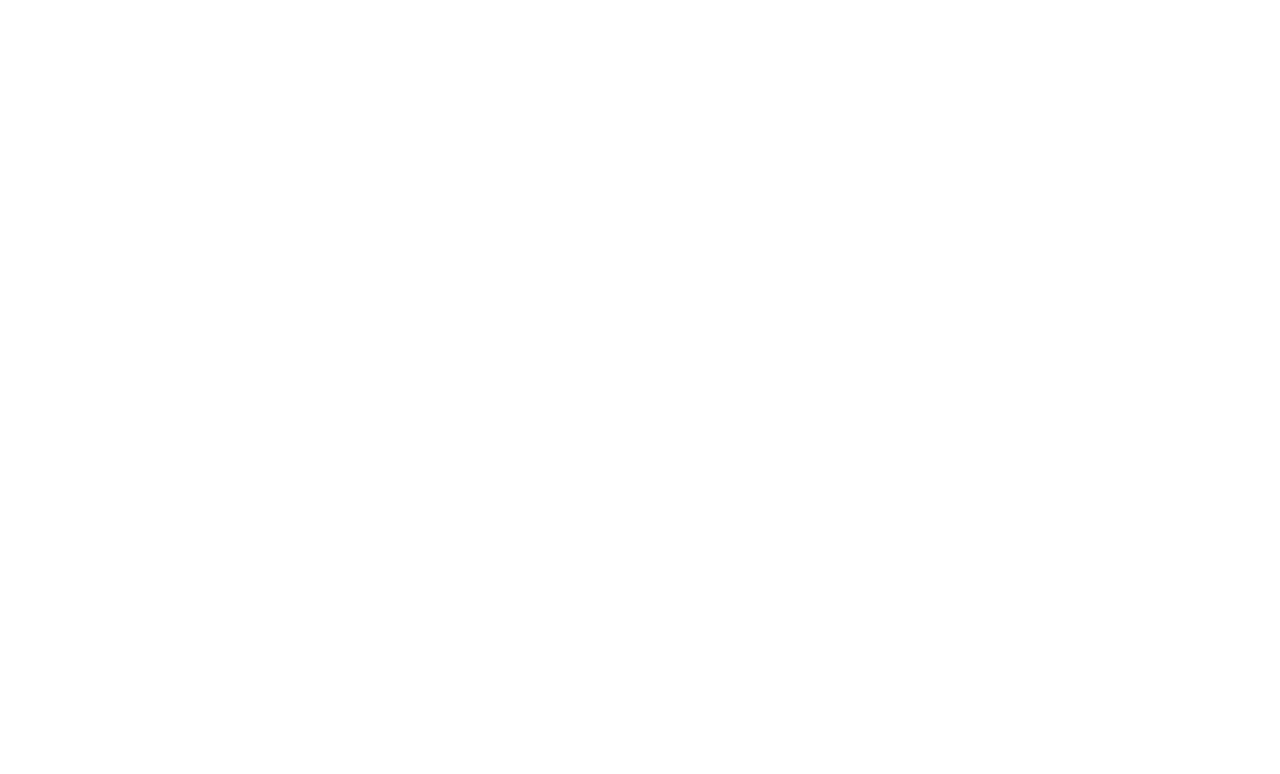
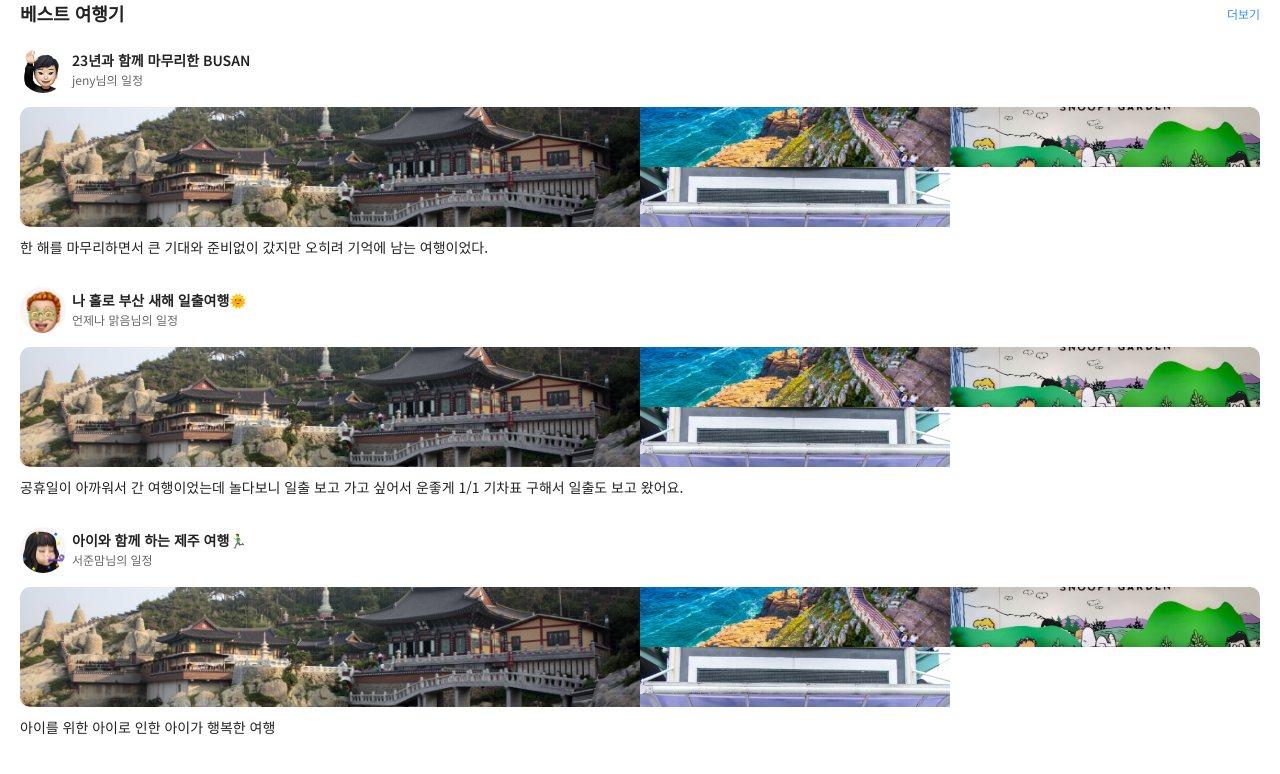
Before and after one commit to TeamC-Triple/team-c-triple, a React (Create React App) app: page /home2 in a window 1280 px wide. Before the commit this address had no page. Shown: the top 774 px of the page. Built offline with nearby package versions, Linux system fonts and the light colour scheme.

Commit message:
Travelog Start

```diff
--- a/src/App.js
+++ b/src/App.js
@@ -3,6 +3,7 @@
 
 import './App.css';
 import Home from './pages/Home.js';
+import Home2 from './pages/Home2.js';
 import dummyTouristSpots from './api/data_TouristSpots.js';
 import dummyTravelog from './api/data_Travelog.js';
 
@@ -12,10 +13,11 @@
 function App() {
   return (
     <SpotsDataContext.Provider value={dummyTouristSpots}>
-        <TravelogContext.Provider value={dummyTravelog}>
+        <TravelogContext.Provider value={dummyTravelog} >
             <BrowserRouter>
                 <div className="App">
                     <Routes>
+                        <Route path='/home2' element={<Home2 />} />
                         <Route path='/' element={<Home />} />
                     </Routes>
                 </div>
--- a/src/home_subcomp/TravelogFeed.js
+++ b/src/home_subcomp/TravelogFeed.js
@@ -6,7 +6,7 @@
     return(
         <div className="TravelogFeed">
             <ul>
-                {TravelogData.map((it)=> <TravelogItem key={it.id} {...it} />)}
+                {TravelogData.map((it) => <TravelogItem key={it.id} {...it} />)}
             </ul>
         </div>
     );
--- a/src/home_subcomp/TravelogItem.js
+++ b/src/home_subcomp/TravelogItem.js
@@ -1,19 +1,29 @@
 
 
-const TravelogItem = ({id, title, writer, profileImg, travelImg, date, ment, city})=> {
+const TravelogItem = ({id, title, writer, profileImg, travelImg, date, ment})=> {
+    const truncate = (str, n) => {
+        return str && str.length > n
+            ? str.substring(0, n) + '...'
+            : str;
+    }
     return(
         <li className="TravelogItem">
-            <div className="PostInfo">
-                <div className="left"><img src={profileImg} /></div>
-                <div className="right">
+            <div className="info">
+                <div className="profile"><img src={profileImg} /></div>
+                <div className="postInfo">
                     <p className="title">{title}</p>
-                    <p className="writer">{writer}님의 일정 <span>{date}</span></p>
+                    <p className="writer">{writer}님의 일정 <span></span></p>
                 </div>
-                <div className="photo">
-                    {travelImg}
-                </div>
-                <div className="ment">{ment}</div>
             </div>
+            <div className="photo">
+                    <div className="mainImg"><img src={travelImg[0]} alt="여행사진" /></div>
+                    <div className="smallImg">
+                        {travelImg.slice(1).map((it)=>(
+                            <p key={it}><img src={it} /></p>
+                        ))}
+                    </div>
+            </div>
+            <div className="ment">{ment}</div>
         </li>
     );
 }
--- a/src/homecomp/H2section2.css
+++ b/src/homecomp/H2section2.css
@@ -1,4 +1,89 @@
 @charset "utf-8";
-/* H1Section2.css */
+/* H2Section2.css */
 
-/* 홈 섹션2 */
+.H2Section2{
+    overflow: hidden;
+}
+.H2Section2 .section_top{
+    display: flex;
+    justify-content: space-between;
+    align-items: center;
+    margin: 0 20px 20px 20px;
+}
+.H2Section2 .section_title{
+    font-size: 18px;
+    font-weight: 700;
+    line-height: 1.5em;
+}
+.H2Section2 .go_more{
+    font-size: 12px;
+    color: #368FFF;
+}
+
+
+/* TravelogFeed 컴포넌트 */
+
+/* TravelogItem 컴포넌트 */
+.TravelogItem{
+    width: 100%;
+    margin-bottom: 30px;
+}
+.TravelogItem .info{
+    display: flex;
+    align-items: center;
+    padding-left: 20px;
+    margin-bottom: 14px;
+}
+.info .profile{
+    width: 46px;
+    height: 46px;
+    border-radius: 50%;
+    margin-right: 6px;
+    overflow: hidden;
+}
+.info .profile img{
+    width: 100%;
+    height: auto;
+}
+.info .postInfo .title{
+    font-size: 14px;
+    font-weight: 600;
+}
+.info .postInfo .writer{
+    color: #666;
+    font-size: 12px;
+}
+.photo{
+    display: flex;
+    height: 120px;
+    margin: 0 20px 10px 20px;
+    border-radius: 10px;
+    overflow: hidden;
+}
+.photo .mainImg{
+    width: 50%;
+    height: 100%;
+}
+.photo .mainImg img{
+    width: 100%;
+    height: 100%;
+    object-fit: cover;
+}
+.photo .smallImg{
+    display: flex;
+    flex-wrap: wrap;
+    width: 50%;
+}
+.photo .smallImg p{
+    width: 50%;
+    height: 50%;
+    overflow: hidden;
+}
+.photo .smallImg p img{
+    width: 100%;
+    height: 100%;
+    object-fit: cover;
+}
+.ment{
+    margin: 0 20px;
+}
--- a/src/pages/Home.js
+++ b/src/pages/Home.js
@@ -1,9 +1,12 @@
+
 import Header1 from "../common/Header1.js";
 import H1Section1 from "../homecomp/H1Section1.js";
 import H1Section2 from "../homecomp/H1Section2.js";
 import H1Section3 from "../homecomp/H1Section3.js";
+import Home2 from "./Home2.js";
 
 const Home = () => {
+
     return (
         <div id="Home">
             <Header1 />
--- a/src/pages/Home2.js
+++ b/src/pages/Home2.js
@@ -1,5 +1,5 @@
 import Header1 from "../common/Header1.js";
-import H2Section2 from "../homecomp/H1Section2.js";
+import H2Section2 from "../homecomp/H2Section2.js";
 
 const Home2 = () => {
     return (
```
